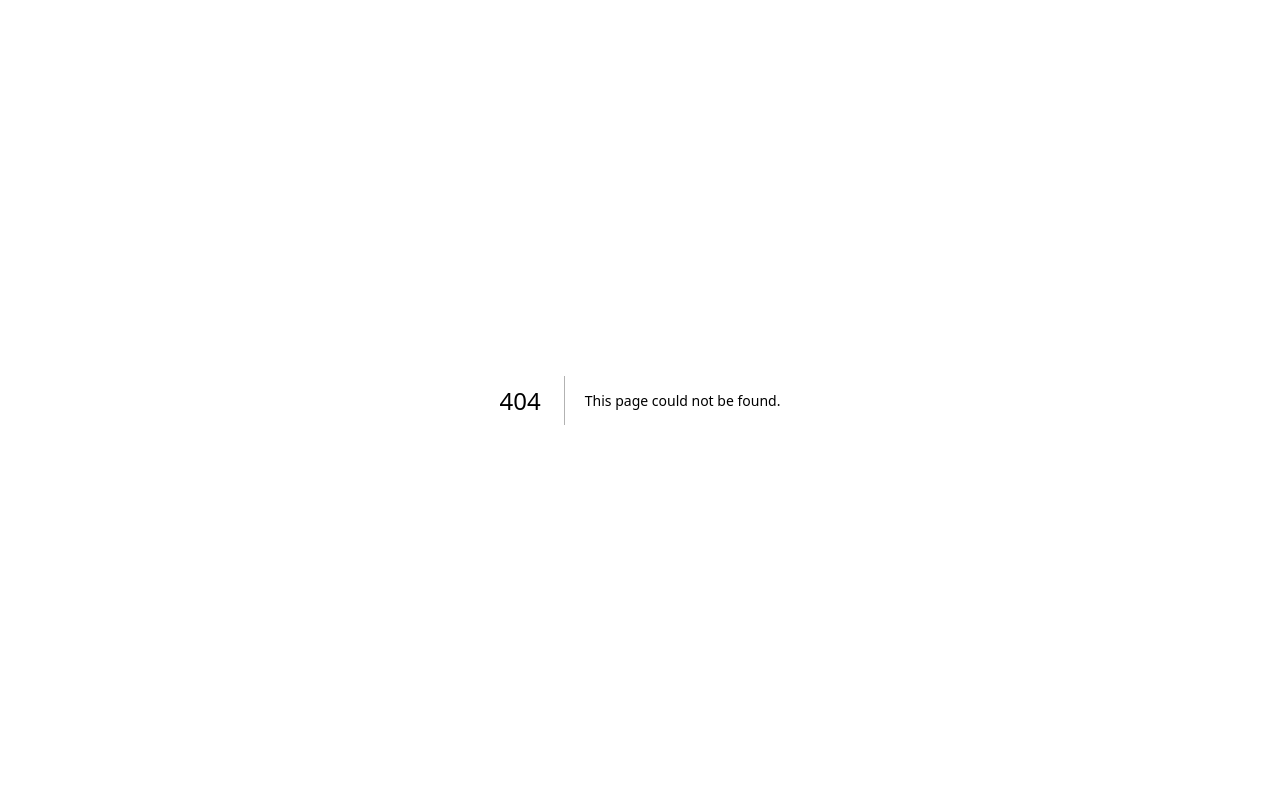
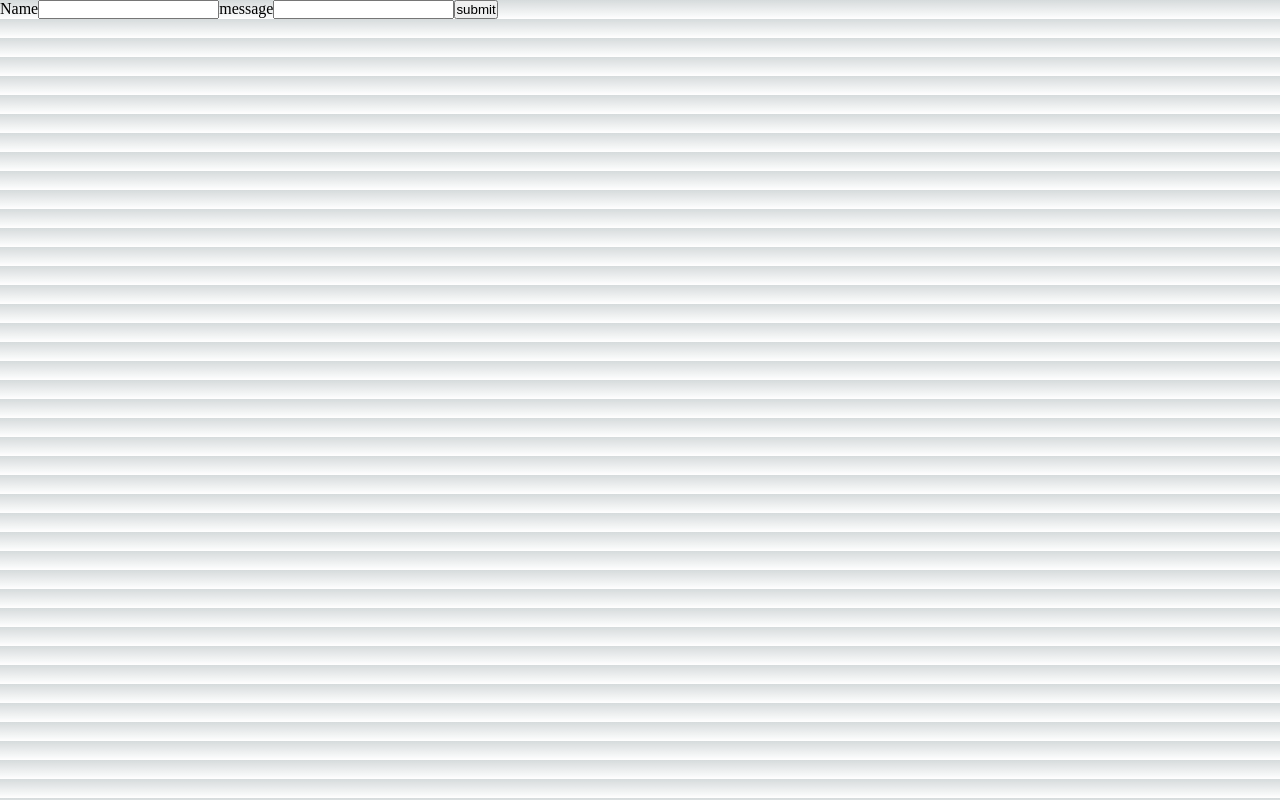
Before and after one commit to Ovillena/bday-greet, a Next.js app: page /mod in a window 1280 px wide. Before the commit this address had no page. Built offline with nearby package versions, Linux system fonts and the light colour scheme.

Commit message:
can customize message in mod page

```diff
--- /dev/null
+++ b/src/pages/mod.tsx
@@ -0,0 +1,43 @@
+import { useState } from "react";
+import { useRouter } from "next/router";
+
+const ModPage = () => {
+  const [name, setName] = useState("");
+  const [message, setMessage] = useState("");
+  const router = useRouter();
+
+  const handleSubmit = (e: React.ChangeEvent<any>): void => {
+    e.preventDefault();
+    const fixedName = name.replace(/\s/g, "%20");
+    const fixedMessage = message.replace(/\s/g, "%20");
+    router.push(`/?n=${fixedName}&m=${fixedMessage}`);
+  };
+
+  return (
+    <>
+      <div>
+        <header>
+          <form>
+            <label>Name</label>
+            <input
+              type="text"
+              onChange={(e) => {
+                setName(e.target.value);
+              }}
+            ></input>
+            <label>message</label>
+            <input
+              type="text"
+              onChange={(e) => {
+                setMessage(e.target.value);
+              }}
+            ></input>
+            <button onClick={handleSubmit}>submit</button>
+          </form>
+        </header>
+      </div>
+    </>
+  );
+};
+
+export default ModPage;
```
